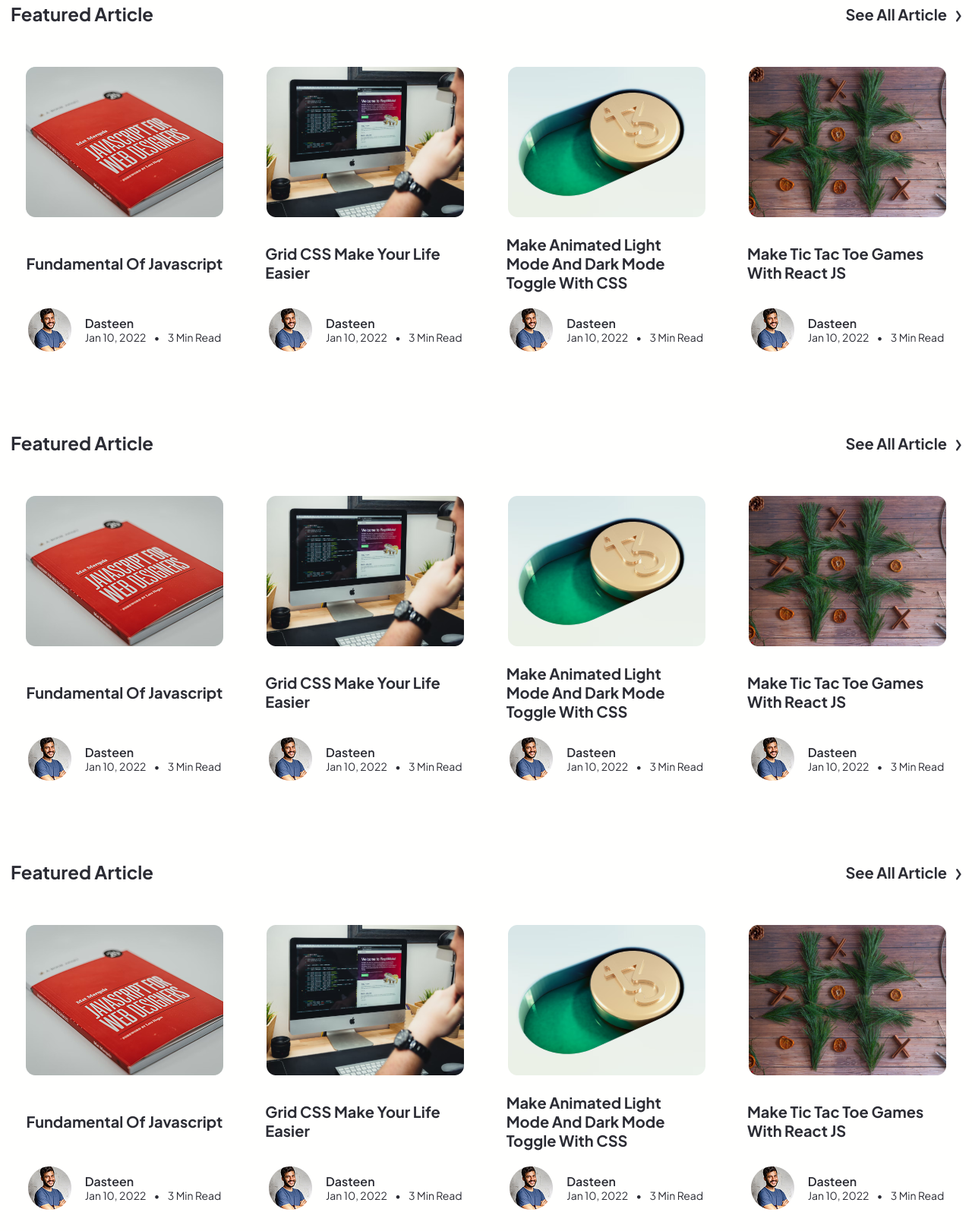
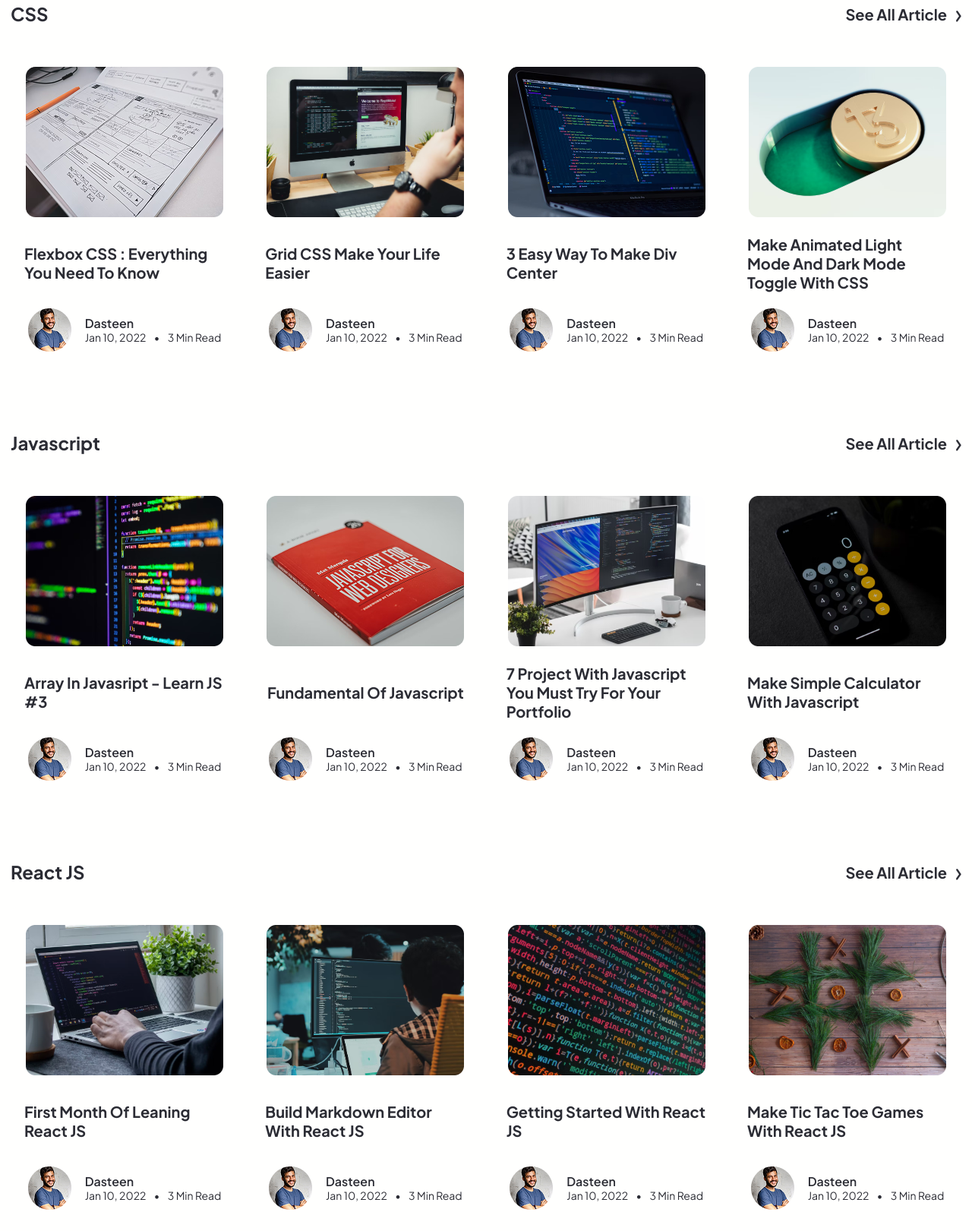
Before and after one commit to rieznyk131/final-test-html-css, a plain HTML site: page index.html in a window 1280 px wide. Shown: the part 2042-3663 px from the top of the page at 76% size. Drawn offline with Linux system fonts and the light colour scheme.

Commit message:
add articles img and names to all article cards

```diff
--- a/index.html
+++ b/index.html
@@ -163,7 +163,7 @@
                 </div>
                 <div class="article-cards">
                     <div class="article-card">
-                        <img src="img/article_image.png" alt="">
+                        <img src="img/fundamental-of-javascript.png" alt="">
                         <a href="#">Fundamental of javascript</a>
                         <div class="author-bio">
                             <img src="img/dasteen-avatar.png" alt="Dasteen's avatar" class="author-avatar">
@@ -211,7 +211,7 @@
             <div class="article-group">
                 <div class="article-group-name">
                     <h2>
-                        Featured Article
+                        CSS
                     </h2>
                     <div class="see-all__links">
                         <a href="#">See All Article</a>
@@ -222,8 +222,8 @@
                 </div>
                 <div class="article-cards">
                     <div class="article-card">
-                        <img src="img/article_image.png" alt="">
-                        <a href="#">Fundamental of javascript</a>
+                        <img src="img/flexbox-css.png" alt="Flexbox CSS">
+                        <a href="#">Flexbox CSS : Everything you need to know</a>
                         <div class="author-bio">
                             <img src="img/dasteen-avatar.png" alt="Dasteen's avatar" class="author-avatar">
                             <div class="author-details">
@@ -244,8 +244,8 @@
                         </div>
                     </div>
                     <div class="article-card">
-                        <img src="img/animated-light-mode.png" alt="animated light mode and dark mode toggle">
-                        <a href="#">Make animated light mode and dark mode toggle with CSS</a>
+                        <img src="img/div-center.png" alt="3 easy way to make div center">
+                        <a href="#">3 easy way to make div center</a>
                         <div class="author-bio">
                             <img src="img/dasteen-avatar.png" alt="Dasteen's avatar" class="author-avatar">
                             <div class="author-details">
@@ -255,8 +255,8 @@
                         </div>
                     </div>
                     <div class="article-card">
-                        <img src="img/tic-tac-toe-games.png" alt="tic tac toe games with react JS">
-                        <a href="#">Make tic tac toe games with react JS</a>
+                        <img src="img/animated-light-mode.png" alt="animated light mode">
+                        <a href="#">Make animated light mode and dark mode toggle with CSS</a>
                         <div class="author-bio">
                             <img src="img/dasteen-avatar.png" alt="Dasteen's avatar" class="author-avatar">
                             <div class="author-details">
@@ -270,7 +270,7 @@
             <div class="article-group">
                 <div class="article-group-name">
                     <h2>
-                        Featured Article
+                        javascript
                     </h2>
                     <div class="see-all__links">
                         <a href="#">See All Article</a>
@@ -281,7 +281,18 @@
                 </div>
                 <div class="article-cards">
                     <div class="article-card">
-                        <img src="img/article_image.png" alt="">
+                        <img src="img/array-in-javasript.png" alt="array in javasript">
+                        <a href="#">array in javasript - Learn JS #3</a>
+                        <div class="author-bio">
+                            <img src="img/dasteen-avatar.png" alt="Dasteen's avatar" class="author-avatar">
+                            <div class="author-details">
+                                <p class="author-name">Dasteen</p>
+                                <p class="post-meta">Jan 10, 2022 <span class="separator">&#8226;</span> 3 Min Read</p>
+                            </div>
+                        </div>
+                    </div>
+                    <div class="article-card">
+                        <img src="img/fundamental-of-javascript.png" alt="Fundamental of javascript">
                         <a href="#">Fundamental of javascript</a>
                         <div class="author-bio">
                             <img src="img/dasteen-avatar.png" alt="Dasteen's avatar" class="author-avatar">
@@ -292,8 +303,8 @@
                         </div>
                     </div>
                     <div class="article-card">
-                        <img src="img/grid-css.png" alt="Grid CSS">
-                        <a href="#">Grid CSS make your life easier</a>
+                        <img src="img/7-project-with-javascript.png" alt="project with javascript">
+                        <a href="#">7 project with javascript you must try for your portfolio</a>
                         <div class="author-bio">
                             <img src="img/dasteen-avatar.png" alt="Dasteen's avatar" class="author-avatar">
                             <div class="author-details">
@@ -303,19 +314,8 @@
                         </div>
                     </div>
                     <div class="article-card">
-                        <img src="img/animated-light-mode.png" alt="animated light mode and dark mode toggle">
-                        <a href="#">Make animated light mode and dark mode toggle with CSS</a>
-                        <div class="author-bio">
-                            <img src="img/dasteen-avatar.png" alt="Dasteen's avatar" class="author-avatar">
-                            <div class="author-details">
-                                <p class="author-name">Dasteen</p>
-                                <p class="post-meta">Jan 10, 2022 <span class="separator">&#8226;</span> 3 Min Read</p>
-                            </div>
-                        </div>
-                    </div>
-                    <div class="article-card">
-                        <img src="img/tic-tac-toe-games.png" alt="tic tac toe games with react JS">
-                        <a href="#">Make tic tac toe games with react JS</a>
+                        <img src="img/calculator.png" alt="calculator with javascript">
+                        <a href="#">make simple calculator with javascript</a>
                         <div class="author-bio">
                             <img src="img/dasteen-avatar.png" alt="Dasteen's avatar" class="author-avatar">
                             <div class="author-details">
@@ -329,7 +329,7 @@
             <div class="article-group">
                 <div class="article-group-name">
                     <h2>
-                        Featured Article
+                        React JS
                     </h2>
                     <div class="see-all__links">
                         <a href="#">See All Article</a>
@@ -340,8 +340,8 @@
                 </div>
                 <div class="article-cards">
                     <div class="article-card">
-                        <img src="img/article_image.png" alt="">
-                        <a href="#">Fundamental of javascript</a>
+                        <img src="img/leaning-react-jS.png" alt="leaning react">
+                        <a href="#">first month of leaning react jS</a>
                         <div class="author-bio">
                             <img src="img/dasteen-avatar.png" alt="Dasteen's avatar" class="author-avatar">
                             <div class="author-details">
@@ -351,8 +351,8 @@
                         </div>
                     </div>
                     <div class="article-card">
-                        <img src="img/grid-css.png" alt="Grid CSS">
-                        <a href="#">Grid CSS make your life easier</a>
+                        <img src="img/markdown-editor%20.png" alt="build markdown editor with react JS">
+                        <a href="#">build markdown editor with react JS</a>
                         <div class="author-bio">
                             <img src="img/dasteen-avatar.png" alt="Dasteen's avatar" class="author-avatar">
                             <div class="author-details">
@@ -362,8 +362,8 @@
                         </div>
                     </div>
                     <div class="article-card">
-                        <img src="img/animated-light-mode.png" alt="animated light mode and dark mode toggle">
-                        <a href="#">Make animated light mode and dark mode toggle with CSS</a>
+                        <img src="img/getting-started-with-react-JS.png" alt="getting started with react JS">
+                        <a href="#">getting started with react JS</a>
                         <div class="author-bio">
                             <img src="img/dasteen-avatar.png" alt="Dasteen's avatar" class="author-avatar">
                             <div class="author-details">
--- a/styles/style.css
+++ b/styles/style.css
@@ -271,7 +271,7 @@ nav ul a {
     justify-content: center;
     width: 60px;
     height: 60px;
-    border-radius: 7.46px;
+    border-radius: 7px;
     background: rgba(255, 255, 254, 1);
 }
 
```
Also changed, not shown: img/7-project-with-javascript.png (added), img/array-in-javasript.png (added), img/calculator.png (added), img/div-center.png (added), img/flexbox-css.png (added), img/fundamental-of-javascript.png (renamed from img/article_image.png), img/getting-started-with-react-JS.png (added), img/leaning-react-jS.png (added), img/markdown-editor .png (added).
